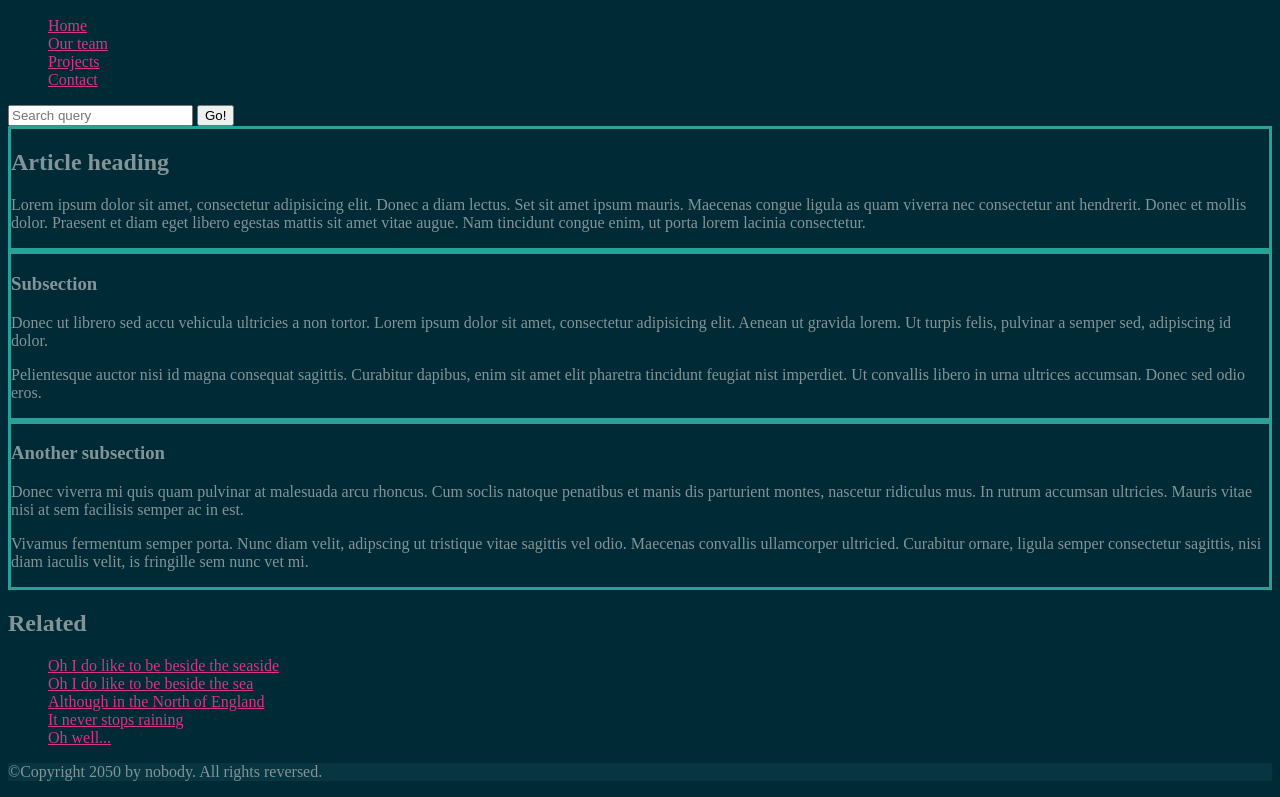
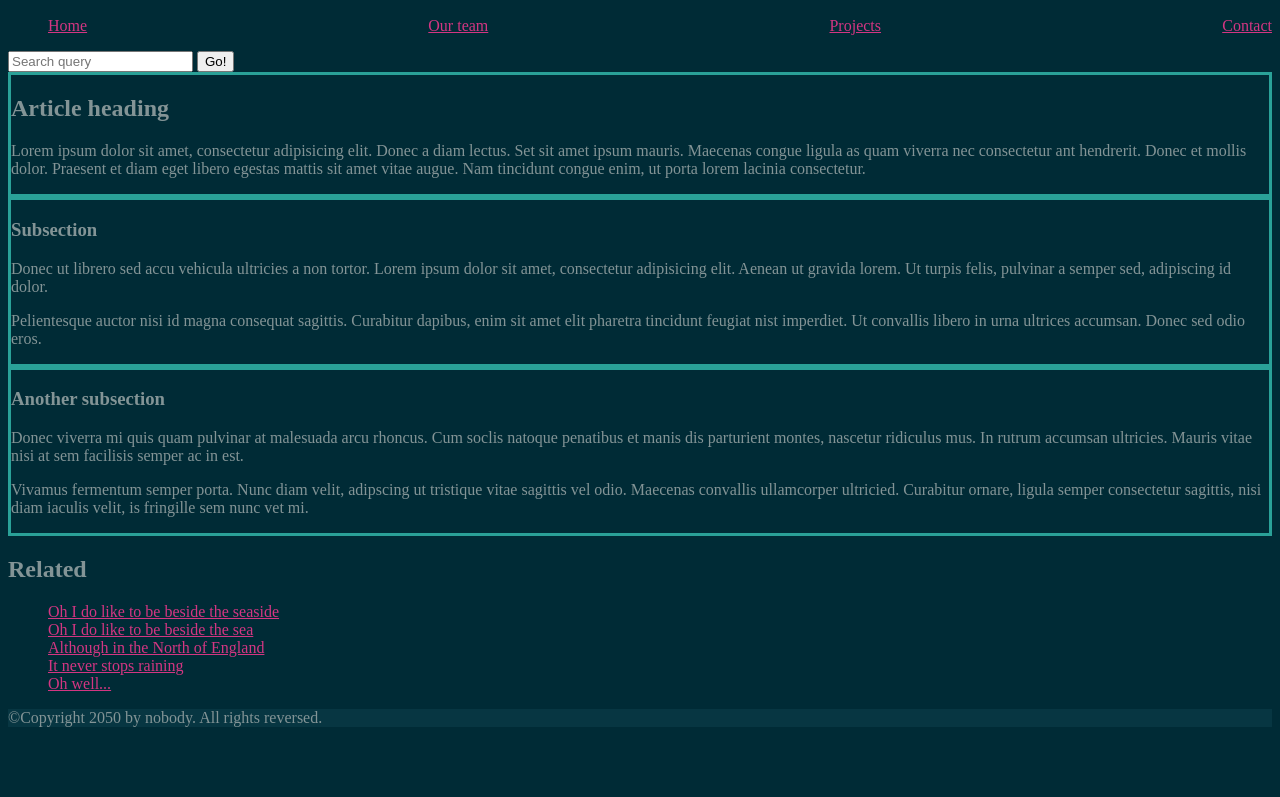
Before and after one commit to Margie01/Project, a plain HTML site: page Website.html in a window 1280 px wide. Shown: the part 102-899 px from the top of the page. After the commit the page ends 845 px from the top, so only its background shows below. Drawn offline with Linux system fonts and the light colour scheme.

Commit message:
flex layout for navbar

```diff
--- a/Website.html
+++ b/Website.html
@@ -60,6 +60,12 @@
         list-style-type: none;
       }
 
+      .nav-list{
+        display: flex;
+        justify-content: space-between;
+        align-items: center;
+      }
+
     </style>
 
   </head>
@@ -72,20 +78,21 @@
     </header>
 
     <nav>
-      <ul>
+      <ul class= "nav-list">
         <li><a href="file:///C:/Users/marga/OneDrive/Desktop/Data%20Analytics/IT/Assessments/Web%20Skills%20HTML%20start_page.html#">Home</a></li>
         <li><a href="file:///C:/Users/marga/OneDrive/Desktop/Data%20Analytics/IT/Assessments/Web%20Skills%20HTML%20start_page.html#">Our team</a></li>
         <li><a href="file:///C:/Users/marga/OneDrive/Desktop/Data%20Analytics/IT/Assessments/Web%20Skills%20HTML%20start_page.html#">Projects</a></li>
         <li><a href="file:///C:/Users/marga/OneDrive/Desktop/Data%20Analytics/IT/Assessments/Web%20Skills%20HTML%20start_page.html#">Contact</a></li>
       </ul>
+    </nav>
 
-       <!-- A Search form is another common non-linear way to navigate through a website. -->
+    <!-- A Search form is another common non-linear way to navigate through a website. -->
 
-       <form>
-         <input type="search" name="q" placeholder="Search query">
-         <input type="submit" value="Go!">
-       </form>
-     </nav>
+    <form>
+      <input type="search" name="q" placeholder="Search query">
+      <input type="submit" value="Go!">
+    </form>
+
 
     <!-- Here is our page's main content -->
     <main>
```
